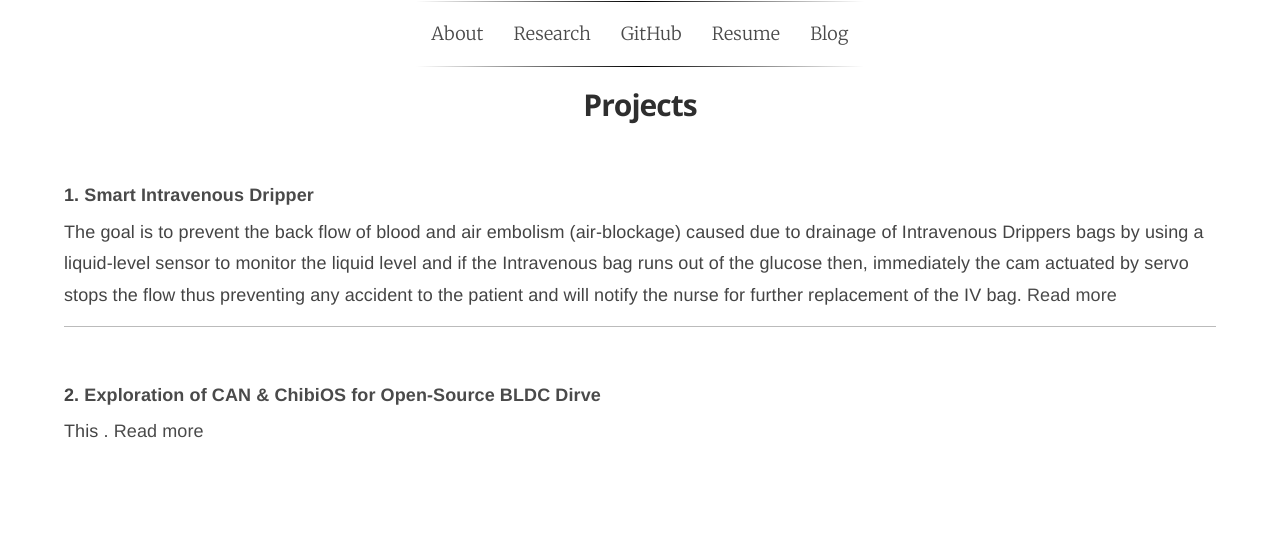
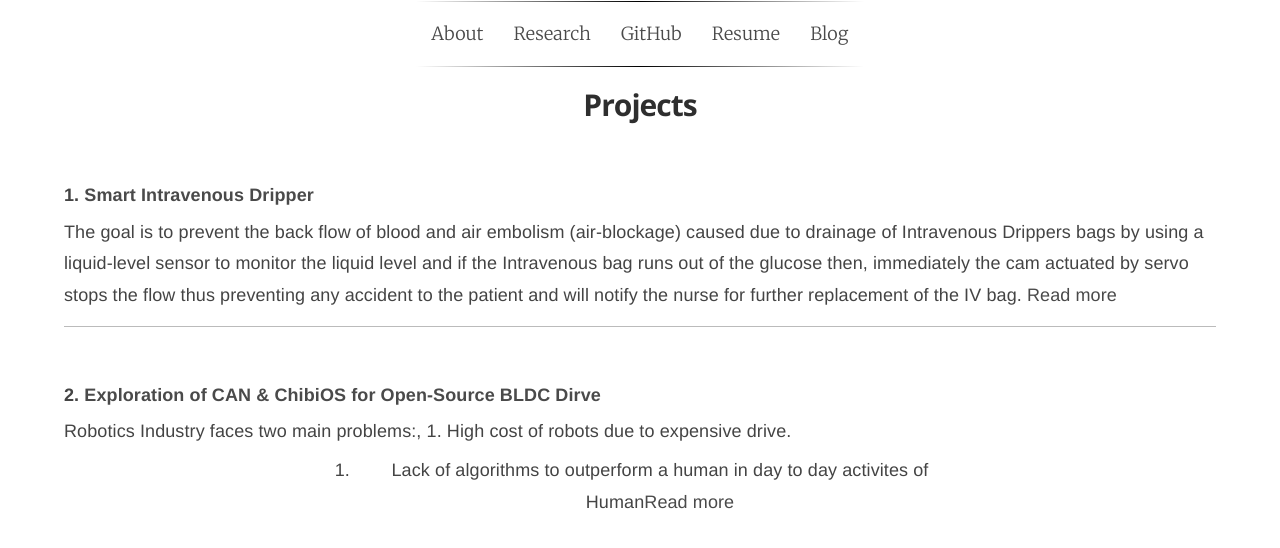
Before and after one commit to ajaygunalan/ajaygunalan.github.io, a Jekyll site: the page built from research.html, in a window 1280 px wide. Shown: the top 548 px of the page. Built offline with Jekyll 4.4.1, drawn with Linux system fonts in a browser that asks for light colours; some web fonts are replaced.

Commit message:
Update research.md

```diff
--- a/_includes/research.md
+++ b/_includes/research.md
@@ -13,4 +13,5 @@ The goal is to prevent the back flow of blood and air embolism (air-blockage) ca
 
 **2. [Exploration of CAN & ChibiOS for Open-Source BLDC Dirve](projects/vesc.md)**
 
-This . [Read more](projects/vesc.md)
+Robotics Industry faces two main problems:, 1. High cost of robots due to expensive drive.
+2. Lack of algorithms to outperform a human in day to day activites of Human[Read more](projects/vesc.md)
```
